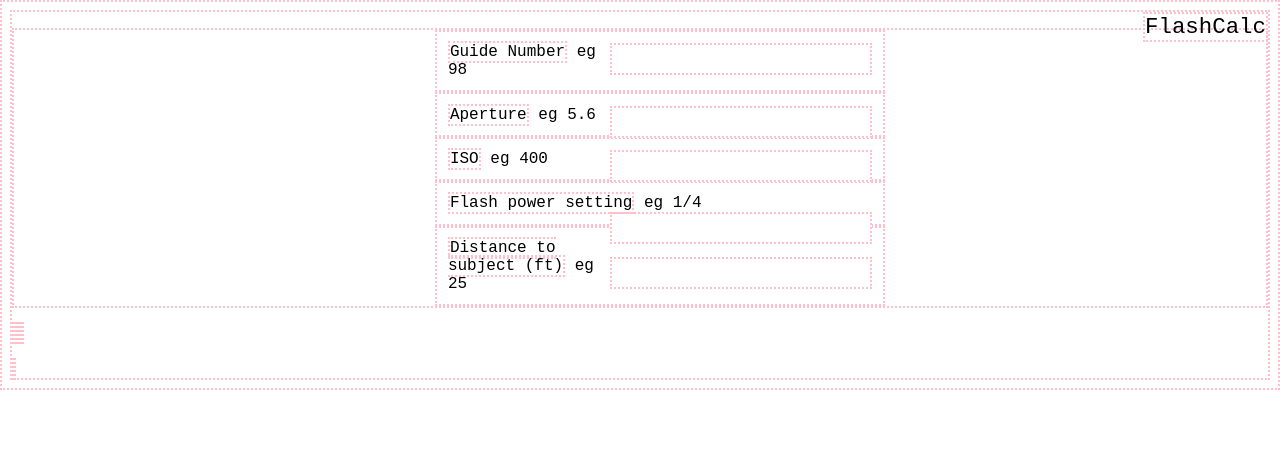
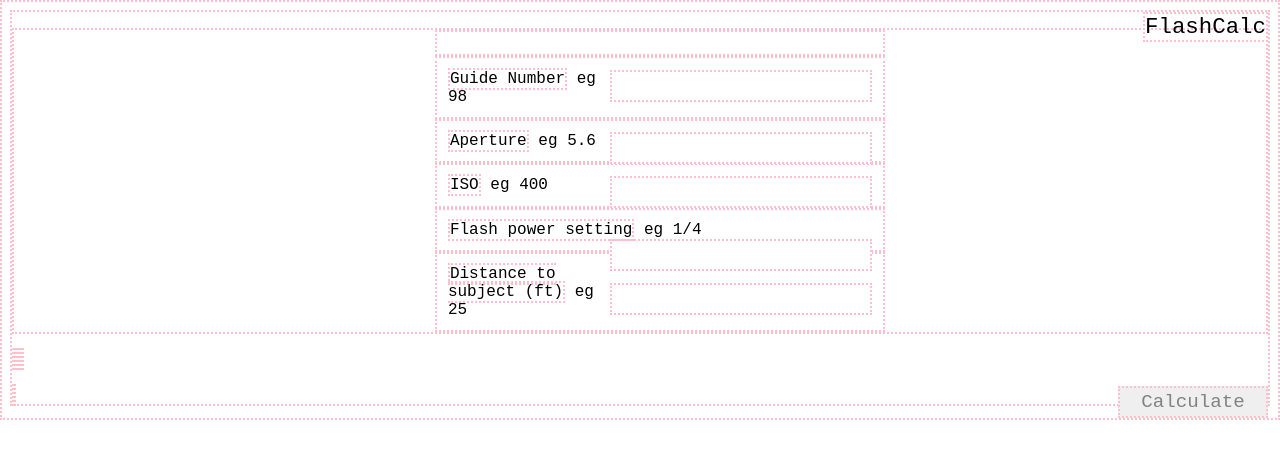
Before and after one commit to ckampfe/flashcalcjs, a plain HTML site: page index.html in a window 1280 px wide. Drawn offline with Linux system fonts and the light colour scheme.

Commit message:
added results/error pane

```diff
--- a/index.html
+++ b/index.html
@@ -9,7 +9,10 @@
 
   <body>
     <span id="mast">FlashCalc</span>
+
+
     <ul id="inputlist">
+      <li id="result"></li>
       <li><span class="desc">Guide Number</span><input type="text" id="gninput" name="gn"> eg 98</li>
       <li><span class="desc">Aperture</span><input type="text" id="apinput" name="notgn"> eg 5.6</li>
       <li><span class="desc">ISO</span><input type="text" id="isoinput" name="notgn"> eg 400</li>
@@ -25,6 +28,7 @@
     <br />
     <span id="nongns"></span>
 
+    <input id="calcbutton" type="button" value="Calculate" />
     <script type="text/javascript" src="calc.js"></script>
   </body>
 
```
